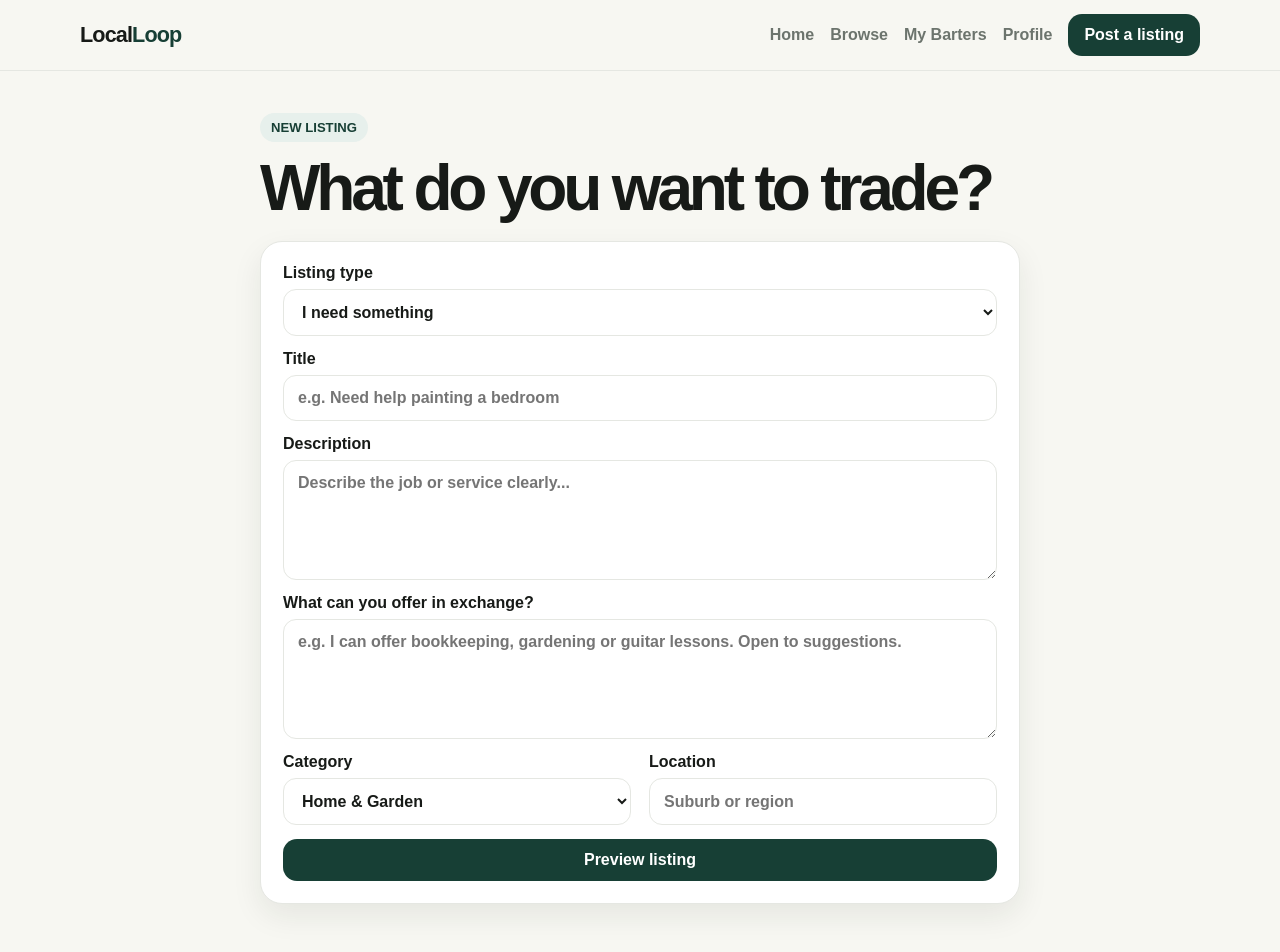
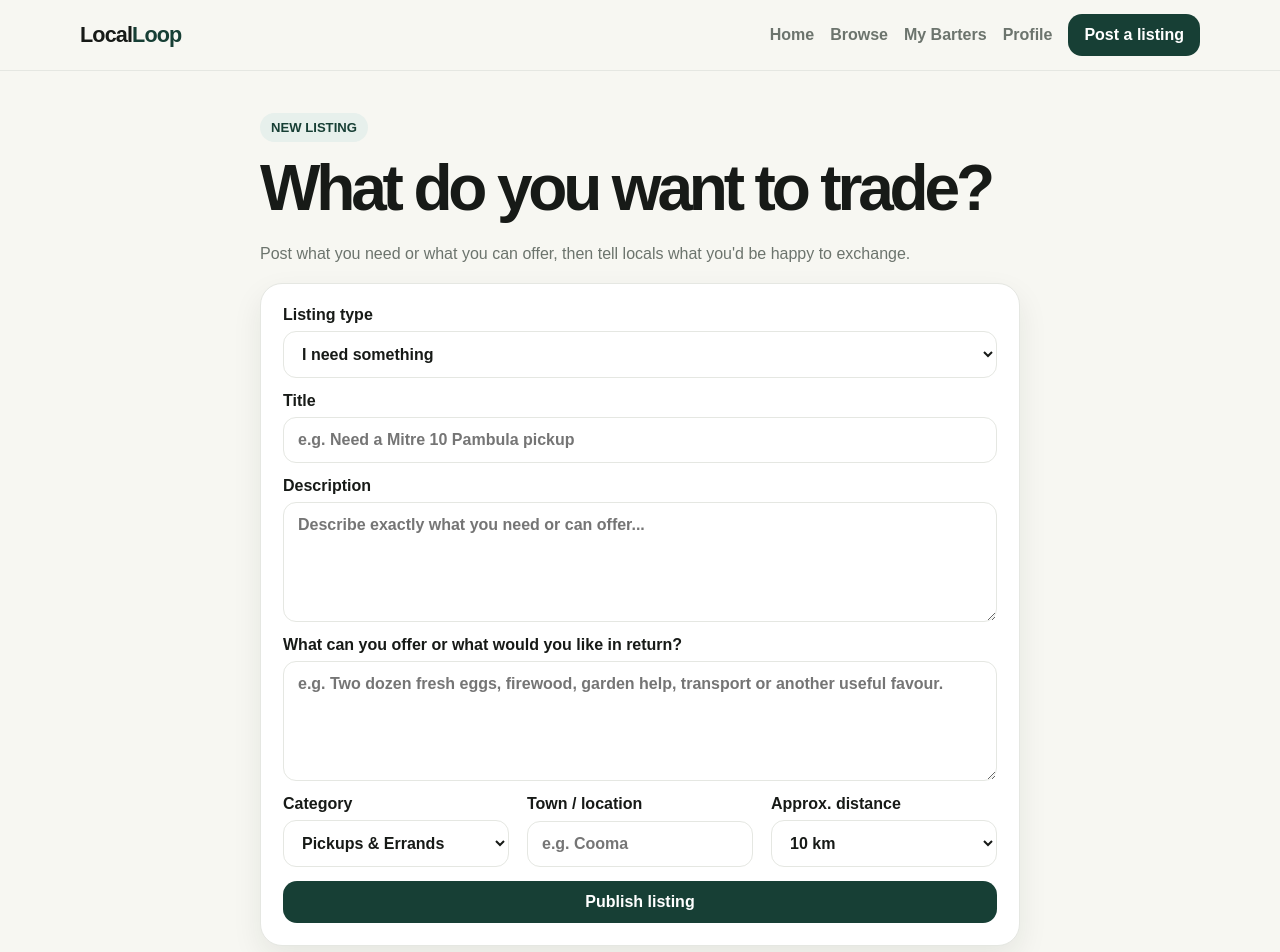
Before and after one commit to ryleycampbell93/LocalLoop, a Next.js app: page /post in a window 1280 px wide. Shown: the top 952 px of the page. Built offline with nearby package versions, Linux system fonts and the light colour scheme.

Commit message:
Make listing form save posts

```diff
--- a/app/post/page.tsx
+++ b/app/post/page.tsx
@@ -1,19 +1,199 @@
+"use client";
+
+import { FormEvent, useState } from "react";
+import { useRouter } from "next/navigation";
+
 export default function PostPage() {
+  const router = useRouter();
+
+  const [type, setType] = useState("need");
+  const [title, setTitle] = useState("");
+  const [description, setDescription] = useState("");
+  const [exchange, setExchange] = useState("");
+  const [category, setCategory] = useState("Pickups & Errands");
+  const [location, setLocation] = useState("");
+  const [distance, setDistance] = useState("10");
+  const [saved, setSaved] = useState(false);
+
+  function submitListing(event: FormEvent) {
+    event.preventDefault();
+
+    if (!title.trim() || !description.trim() || !location.trim()) {
+      alert("Please add a title, description and location.");
+      return;
+    }
+
+    const listing = {
+      id: `user-${Date.now()}`,
+      type,
+      title: title.trim(),
+      person: "You",
+      town: location.trim(),
+      distance: Number(distance),
+      category,
+      offers:
+        type === "offer"
+          ? description.trim()
+          : exchange.trim() || "Open to suggestions",
+      wants:
+        type === "need"
+          ? description.trim()
+          : exchange.trim() || "Open to suggestions",
+      description: description.trim(),
+      exchange: exchange.trim(),
+      createdAt: new Date().toISOString(),
+    };
+
+    const existing = JSON.parse(
+      localStorage.getItem("localloop-listings") || "[]"
+    );
+
+    localStorage.setItem(
+      "localloop-listings",
+      JSON.stringify([listing, ...existing])
+    );
+
+    setSaved(true);
+
+    setTimeout(() => {
+      router.push("/browse");
+    }, 700);
+  }
+
   return (
     <main className="container page">
-      <div style={{maxWidth:760, margin:"0 auto"}}>
-        <span className="eyebrow">NEW LISTING</span><h1 style={{fontSize:"clamp(2.2rem,5vw,4rem)"}}>What do you want to trade?</h1>
+      <div style={{ maxWidth: 760, margin: "0 auto" }}>
+        <span className="eyebrow">NEW LISTING</span>
+
+        <h1 style={{ fontSize: "clamp(2.2rem,5vw,4rem)" }}>
+          What do you want to trade?
+        </h1>
+
+        <p>
+          Post what you need or what you can offer, then tell locals what
+          you&apos;d be happy to exchange.
+        </p>
+
         <div className="card">
-          <form className="form">
-            <label className="label">Listing type<select className="select" defaultValue="need"><option value="need">I need something</option><option value="offer">I&apos;m offering something</option></select></label>
-            <label className="label">Title<input className="input" placeholder="e.g. Need help painting a bedroom" /></label>
-            <label className="label">Description<textarea className="textarea" placeholder="Describe the job or service clearly..." /></label>
-            <label className="label">What can you offer in exchange?<textarea className="textarea" placeholder="e.g. I can offer bookkeeping, gardening or guitar lessons. Open to suggestions." /></label>
-            <div className="grid" style={{gridTemplateColumns:"1fr 1fr"}}>
-              <label className="label">Category<select className="select"><option>Home & Garden</option><option>Digital</option><option>Moving</option><option>Creative</option><option>Lessons</option><option>Other</option></select></label>
-              <label className="label">Location<input className="input" placeholder="Suburb or region" /></label>
+          <form className="form" onSubmit={submitListing}>
+            <label className="label">
+              Listing type
+
+              <select
+                className="select"
+                value={type}
+                onChange={(event) => setType(event.target.value)}
+              >
+                <option value="need">I need something</option>
+                <option value="offer">I&apos;m offering something</option>
+              </select>
+            </label>
+
+            <label className="label">
+              Title
+
+              <input
+                className="input"
+                value={title}
+                onChange={(event) => setTitle(event.target.value)}
+                placeholder="e.g. Need a Mitre 10 Pambula pickup"
+              />
+            </label>
+
+            <label className="label">
+              Description
+
+              <textarea
+                className="textarea"
+                value={description}
+                onChange={(event) => setDescription(event.target.value)}
+                placeholder="Describe exactly what you need or can offer..."
+              />
+            </label>
+
+            <label className="label">
+              What can you offer or what would you like in return?
+
+              <textarea
+                className="textarea"
+                value={exchange}
+                onChange={(event) => setExchange(event.target.value)}
+                placeholder="e.g. Two dozen fresh eggs, firewood, garden help, transport or another useful favour."
+              />
+            </label>
+
+            <div
+              className="grid"
+              style={{
+                gridTemplateColumns: "repeat(auto-fit, minmax(180px, 1fr))",
+              }}
+            >
+              <label className="label">
+                Category
+
+                <select
+                  className="select"
+                  value={category}
+                  onChange={(event) => setCategory(event.target.value)}
+                >
+                  <option>Pickups & Errands</option>
+                  <option>Transport</option>
+                  <option>Home & Garden</option>
+                  <option>Trades & Farm</option>
+                  <option>Mechanical</option>
+                  <option>Farm & Produce</option>
+                  <option>Pet Help</option>
+                  <option>Digital</option>
+                  <option>Other</option>
+                </select>
+              </label>
+
+              <label className="label">
+                Town / location
+
+                <input
+                  className="input"
+                  value={location}
+                  onChange={(event) => setLocation(event.target.value)}
+                  placeholder="e.g. Cooma"
+                />
+              </label>
+
+              <label className="label">
+                Approx. distance
+
+                <select
+                  className="select"
+                  value={distance}
+                  onChange={(event) => setDistance(event.target.value)}
+                >
+                  <option value="5">5 km</option>
+                  <option value="10">10 km</option>
+                  <option value="25">25 km</option>
+                  <option value="50">50 km</option>
+                  <option value="100">100 km</option>
+                  <option value="150">150 km</option>
+                </select>
+              </label>
             </div>
-            <button type="button" className="btn">Preview listing</button>
+
+            <button type="submit" className="btn">
+              Publish listing
+            </button>
+
+            {saved && (
+              <div
+                style={{
+                  background: "#eef4ef",
+                  color: "#315c44",
+                  padding: "1rem",
+                  borderRadius: 14,
+                  fontWeight: 800,
+                }}
+              >
+                Listing published ✓ Taking you to Browse...
+              </div>
+            )}
           </form>
         </div>
       </div>
```
